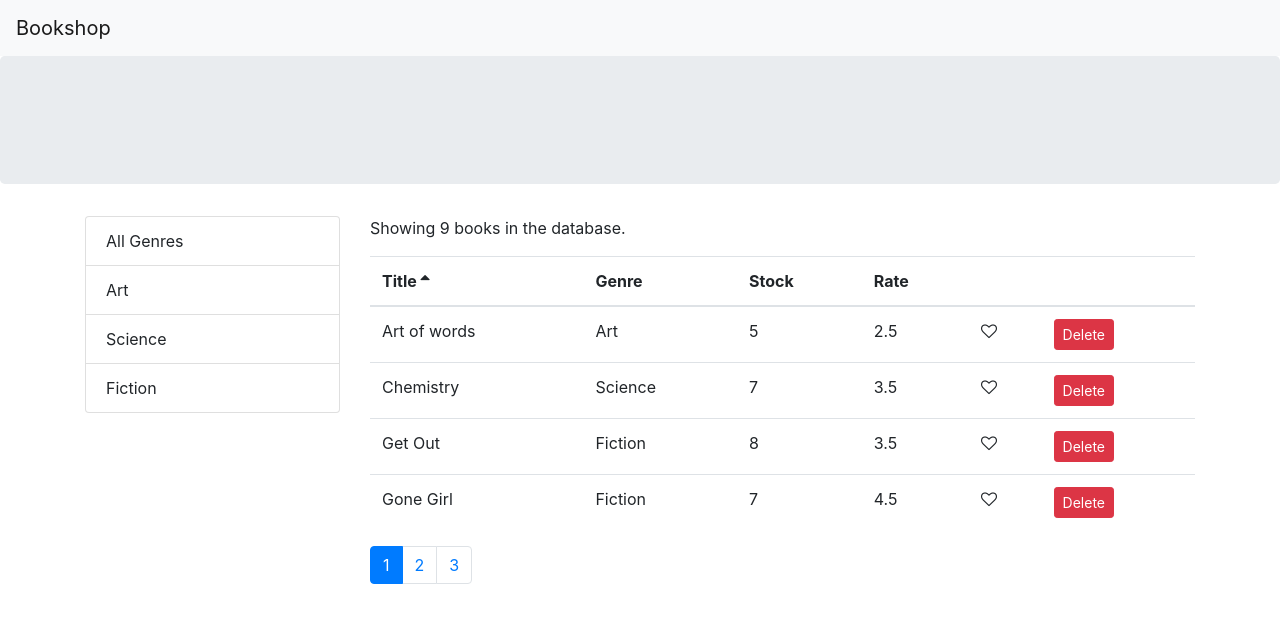
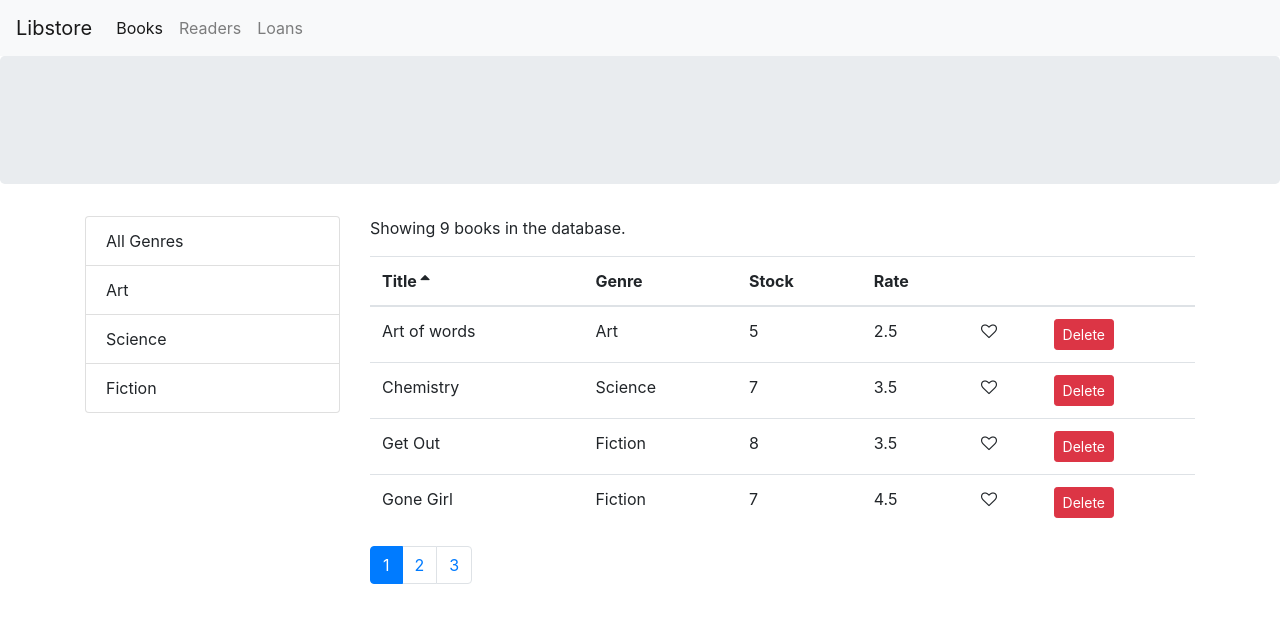
Before and after one commit to osmakins/Bookshop, a React (Create React App) app: page /books in a window 1280 px wide. Shown: the top 622 px of the page. Built offline with nearby package versions, Linux system fonts and the light colour scheme.

Commit message:
Add links to the navbar component

```diff
--- a/src/components/navbar.jsx
+++ b/src/components/navbar.jsx
@@ -1,13 +1,29 @@
 import React, { Component } from 'react';
+import { NavLink, Link } from 'react-router-dom';
 
 class NavBar extends Component {
 
   render() {
     return (
-      <nav className="navbar navbar-light bg-light">
-        <a className="navbar-brand" href="/">
-          Bookshop
-        </a>
+      // <nav className="navbar navbar-light bg-light">
+      //   <a className="navbar-brand" href="/">
+      //     Bookshop
+      //   </a>
+      // </nav>
+      <nav className="navbar navbar-expand-lg navbar-light bg-light">
+        <Link className="navbar-brand" to="/">
+          Libstore
+        </Link>
+        <button className="navbar-toggler" type="button" data-toggle="collapse" data-target="#navbarNavAltMarkup" aria-controls="navbarNavAltMarkup" aria-expanded="false" aria-label="Toggle navigation">
+          <span className="navbar-toggler-icon"></span>
+        </button>
+        <div className="collapse navbar-collapse" id="navbarNavAltMarkup">
+          <div className="navbar-nav">
+            <NavLink className="nav-link" to="books">Books</NavLink>
+            <NavLink className="nav-link" to="/readers">Readers</NavLink>
+            <NavLink className="nav-link" to="/borrowals">Loans</NavLink>
+          </div>
+        </div>
       </nav>
     );
   }
```
